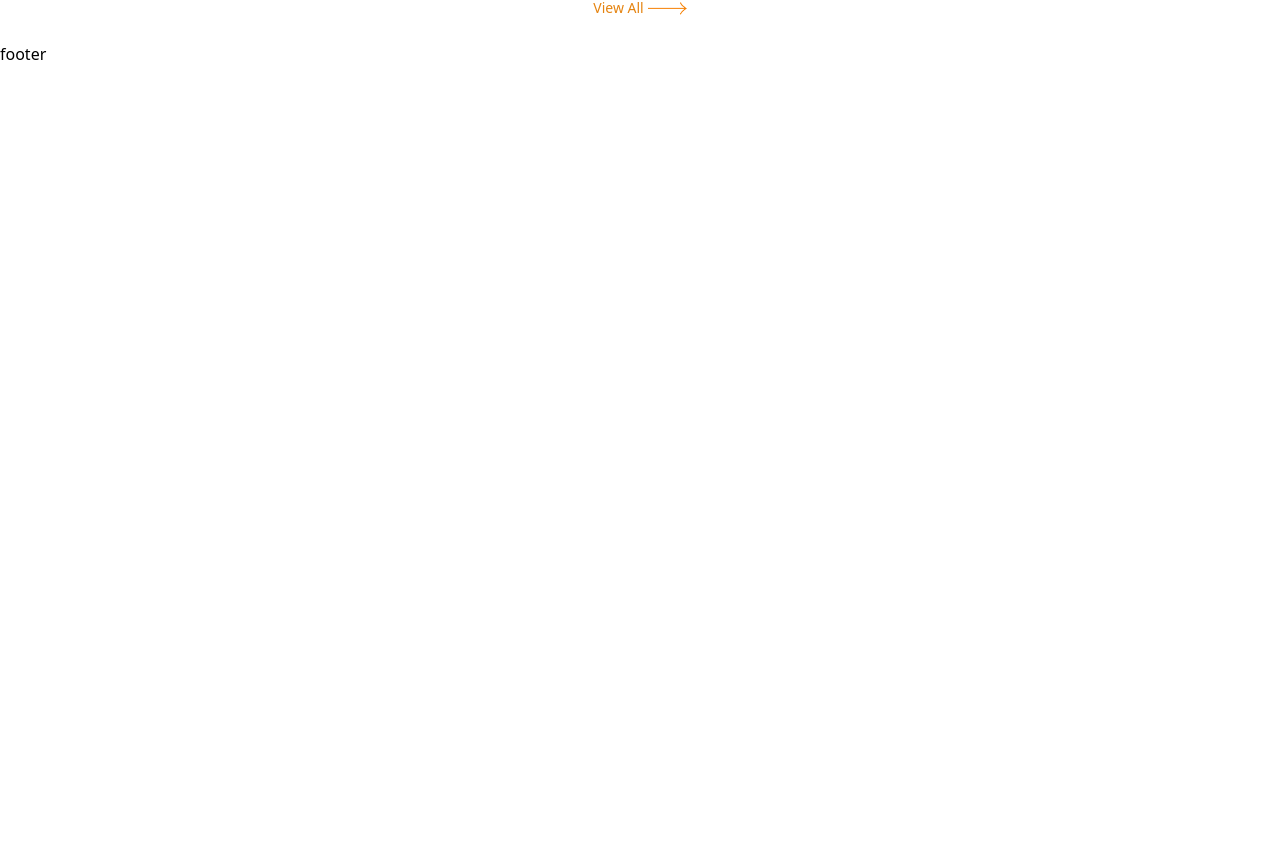
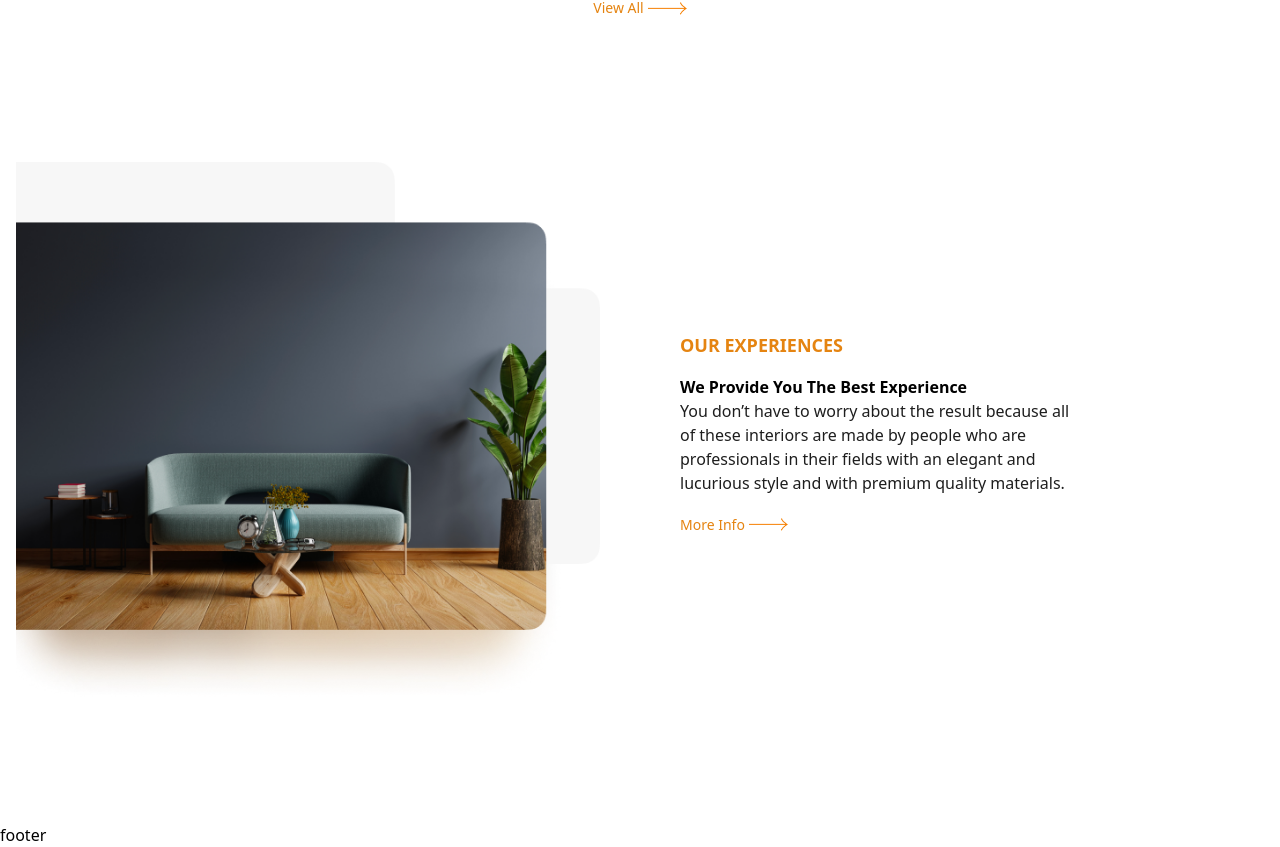
Before and after one commit to hridoy997/panto-furniture, a React (Vite) app: page / in a window 1280 px wide. Shown: the part 2000-2847 px from the top of the page. Before the commit the page ends 2066 px from the top, so only its background shows below. Built offline with nearby package versions, Linux system fonts and the light colour scheme.

Commit message:
Expriences section

```diff
--- /dev/null
+++ b/src/Pages/Home/Experiences.jsx
@@ -0,0 +1,20 @@
+import ExperiencesImg from '../../assets/expricences.png';
+import Button from '../../Components/Button/Button';
+
+const Experiences = () => {
+    return (
+        <section className='section-container my-24 flex flex-col md:flex-row items-center justify-between md:gap-20 gap-8'>
+            <div className="md:w-1/2 md:h-[541px]">
+                <img src={ExperiencesImg} className='w-full h-full ' alt="Experiences" srcset="" />
+            </div>
+            <div className="md:w-1/2 mx-auto">
+                <h3 className='uppercase text-lg font-semibold text-primary mb-4'>Our Experiences</h3>
+                <h2 className="capitalize text-4xlmb-4 font-bold md:w-1/2">we provide you the best experience</h2>
+                <p className="text-secondary dark:text-white mb-5 md:w-2/3">You don’t have to worry about the result because all of these interiors are made by people who are professionals in their fields with an elegant and lucurious style and with premium quality materials.</p>
+                <Button text="More Info" />
+            </div>
+        </section>
+    );
+};
+
+export default Experiences;
--- a/src/Pages/Home/Home.jsx
+++ b/src/Pages/Home/Home.jsx
@@ -1,4 +1,5 @@
 import Products from '../Shop/Products';
+import Experiences from './Experiences';
 import Hero from './Hero';
 import WhyChoosingUs from './WhyChoosingUs';
 
@@ -8,6 +9,7 @@
             <Hero />
             <WhyChoosingUs />
             <Products headLine="Best Selling Product" />
+            <Experiences />
         </>
     )
 }
```
